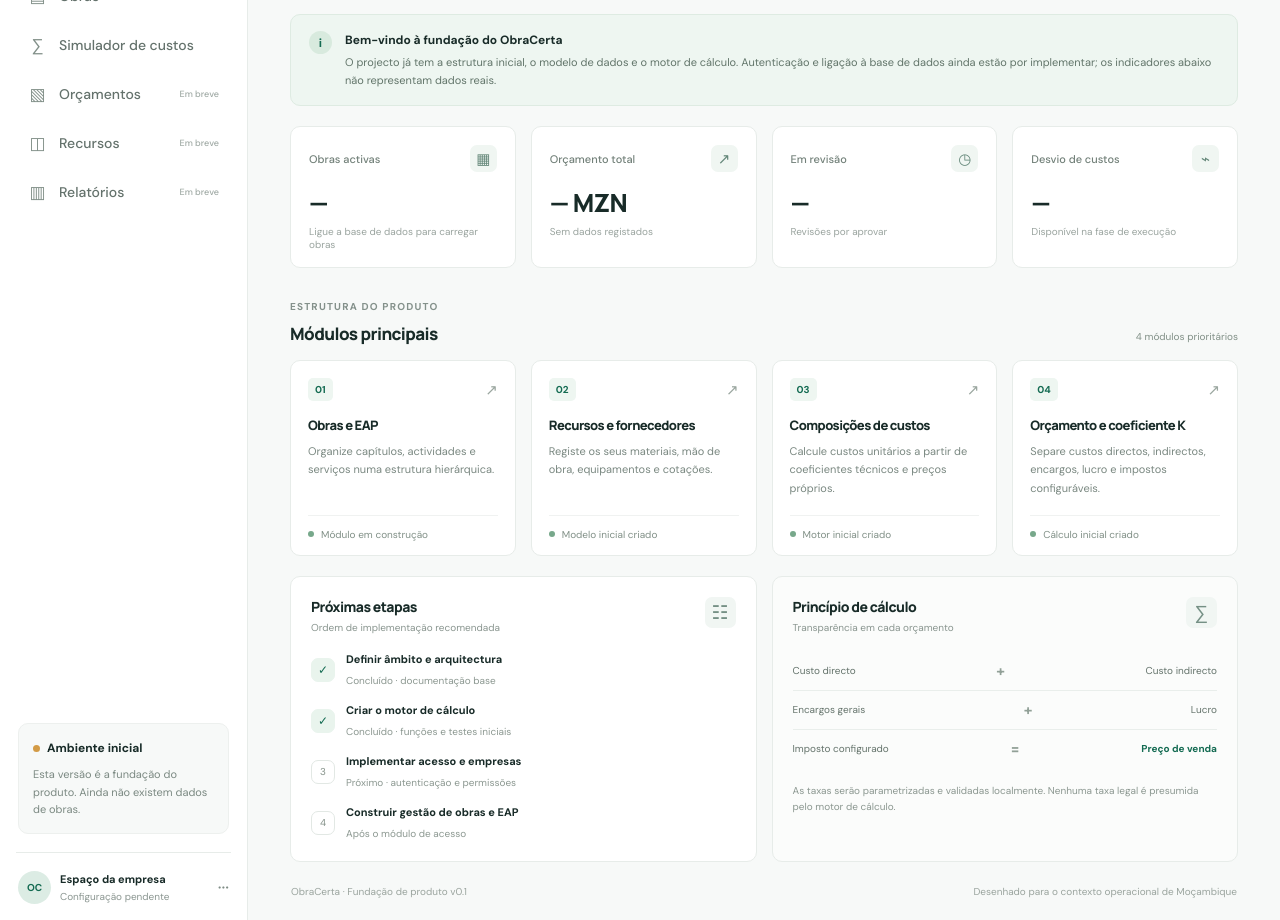
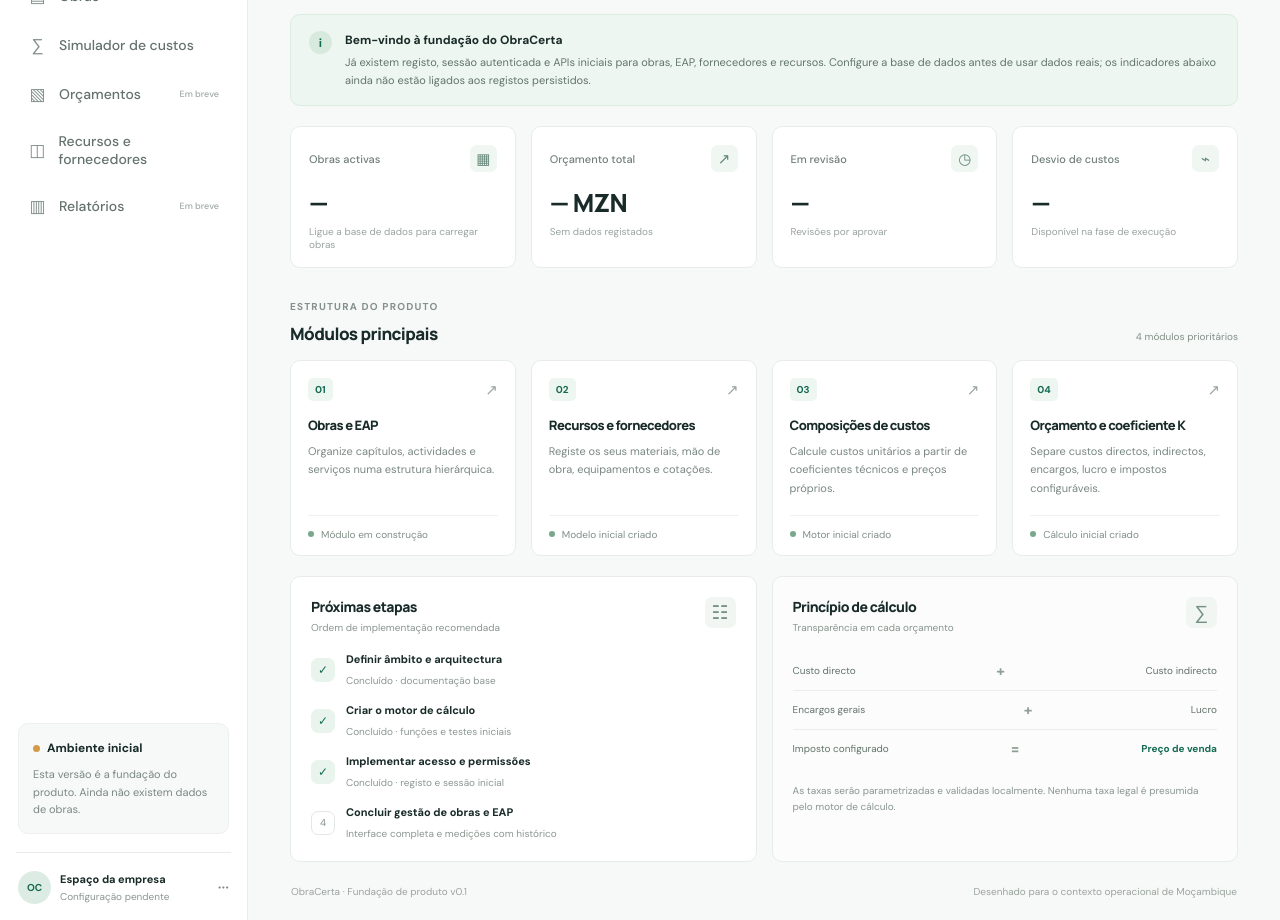
Before and after one commit to al-alanga/build, a Next.js app: page / in a window 1280 px wide. Shown: the part 200-1120 px from the top of the page. Built offline with nearby package versions, Linux system fonts and the light colour scheme.

Commit message:
feat: expose resource management and update dashboard status

```diff
--- a/src/app/page.tsx
+++ b/src/app/page.tsx
@@ -26,7 +26,7 @@ export default function HomePage() {
           <a className="nav-item" href="/obras"><span>▤</span> Obras</a>
           <a className="nav-item" href="/simulador"><span>∑</span> Simulador de custos</a>
           <a className="nav-item" href="#orcamentos"><span>▧</span> Orçamentos <em>Em breve</em></a>
-          <a className="nav-item" href="#recursos"><span>◫</span> Recursos <em>Em breve</em></a>
+          <a className="nav-item" href="/recursos"><span>◫</span> Recursos e fornecedores</a>
           <a className="nav-item" href="#relatorios"><span>▥</span> Relatórios <em>Em breve</em></a>
         </nav>
         <div className="sidebar-bottom">
@@ -61,7 +61,7 @@ export default function HomePage() {
 
           <section className="notice" aria-label="Estado da aplicação">
             <div className="notice-icon">i</div>
-            <div><strong>Bem-vindo à fundação do ObraCerta</strong><p>O projecto já tem a estrutura inicial, o modelo de dados e o motor de cálculo. Autenticação e ligação à base de dados ainda estão por implementar; os indicadores abaixo não representam dados reais.</p></div>
+            <div><strong>Bem-vindo à fundação do ObraCerta</strong><p>Já existem registo, sessão autenticada e APIs iniciais para obras, EAP, fornecedores e recursos. Configure a base de dados antes de usar dados reais; os indicadores abaixo ainda não estão ligados aos registos persistidos.</p></div>
           </section>
 
           <section className="metric-grid" aria-label="Indicadores">
@@ -96,8 +96,8 @@ export default function HomePage() {
               <ol className="task-list">
                 <li><span className="task-check done">✓</span><div><strong>Definir âmbito e arquitectura</strong><small>Concluído · documentação base</small></div></li>
                 <li><span className="task-check done">✓</span><div><strong>Criar o motor de cálculo</strong><small>Concluído · funções e testes iniciais</small></div></li>
-                <li><span className="task-check">3</span><div><strong>Implementar acesso e empresas</strong><small>Próximo · autenticação e permissões</small></div></li>
-                <li><span className="task-check">4</span><div><strong>Construir gestão de obras e EAP</strong><small>Após o módulo de acesso</small></div></li>
+                <li><span className="task-check done">✓</span><div><strong>Implementar acesso e permissões</strong><small>Concluído · registo e sessão inicial</small></div></li>
+                <li><span className="task-check">4</span><div><strong>Concluir gestão de obras e EAP</strong><small>Interface completa e medições com histórico</small></div></li>
               </ol>
             </article>
             <article className="panel-card calculation-card" id="recursos">
```
